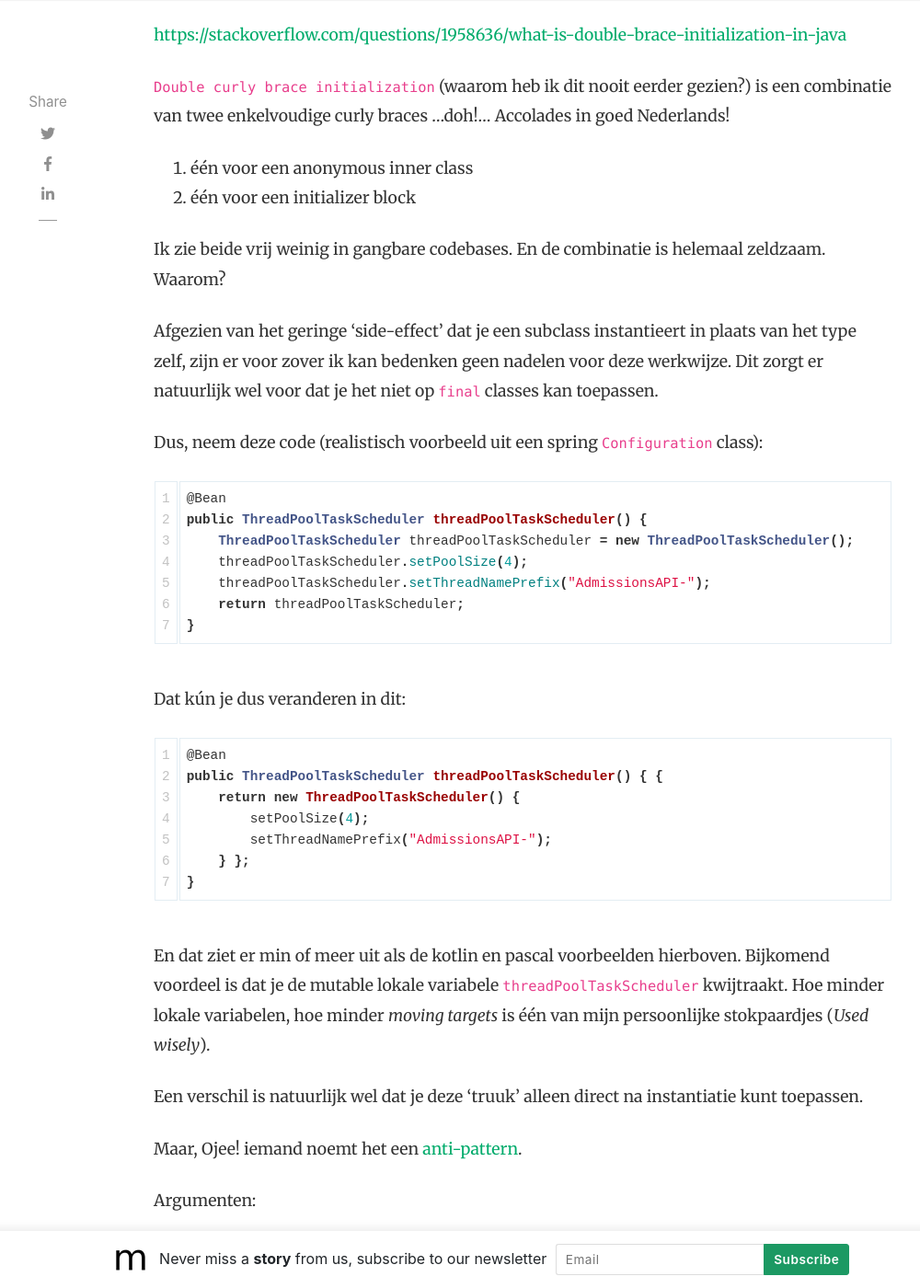
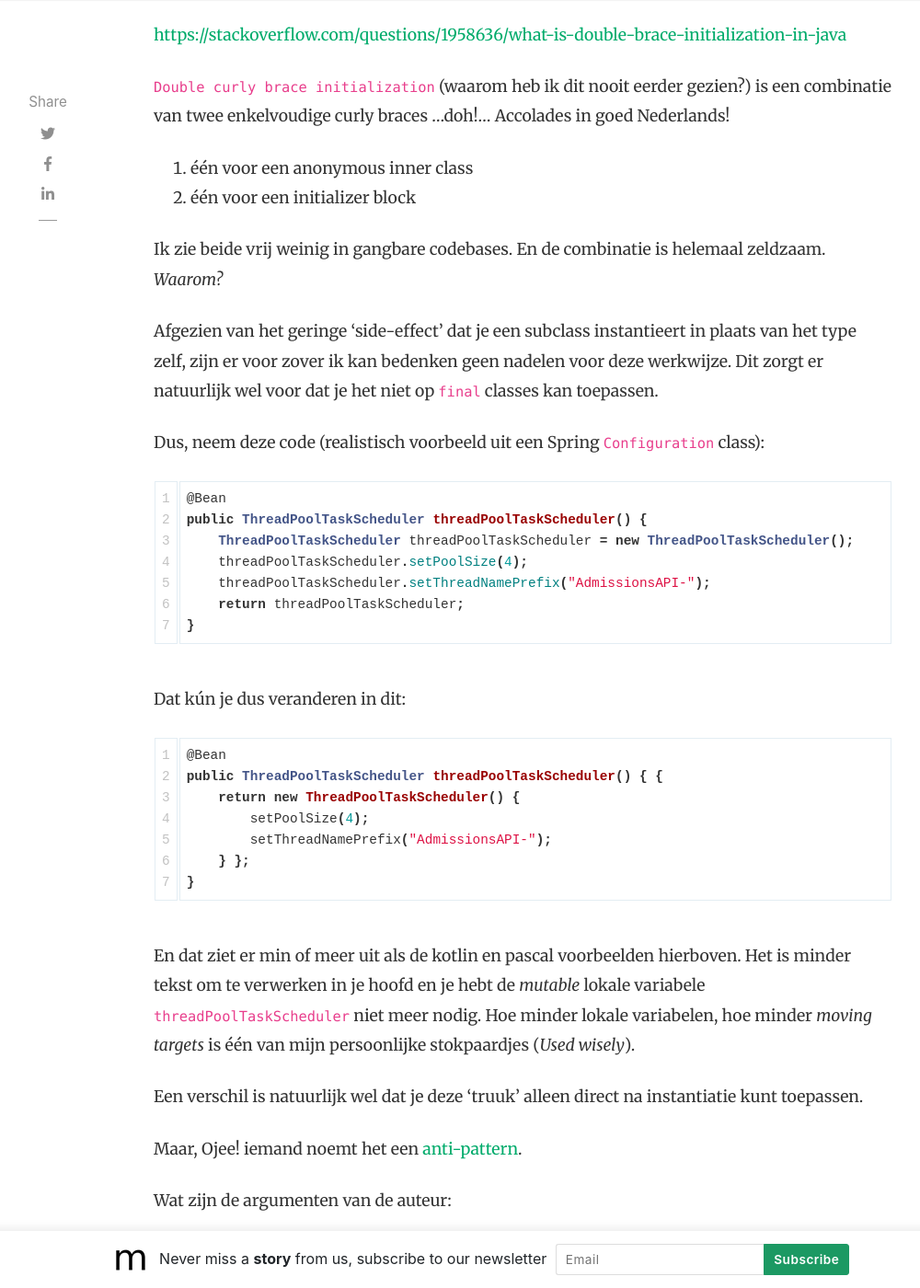
Before and after one commit to TOP-Squad/top-squad.github.io, a Jekyll site: the page built from _posts/2022-07-05-poormans-context-receivers.md, in a window 1280 px wide and 1400 px high, scrolled down 2073 px. Shown: the whole window at 92% size, without its empty margins (118-1118 px from the left). Built offline with Jekyll 4.4.1, drawn with Linux system fonts in a browser that asks for light colours; nearby versions of some CDN libraries; comment, search, counter and statistics services are not loaded; some of the changed text lies outside the part shown.

````diff
--- a/_posts/2022-07-05-poormans-context-receivers.md
+++ b/_posts/2022-07-05-poormans-context-receivers.md
@@ -45,7 +45,7 @@ with(loggingContext) {
 }
 ```
 
-Ik geloof dat onder water pascal meer op javascript lijkt in het opzoeken van variabelen in verschillende contexten, dan kotlin of java, maar dit concept en het keyword zijn dezelfde.
+Ik geloof dat onder water pascal meer op _javascript_ lijkt in het opzoeken van variabelen in verschillende contexten, dan _kotlin_ of _java_, maar dit concept en het keyword zijn dezelfde.
 
 Maar daar gaat deze post niet over. In java bestaan er geen context receivers, dus einde verhaal zou je denken.
 
@@ -65,11 +65,11 @@ new ArrayList<Integer>() { {
 1. één voor een anonymous inner class
 2. één voor een initializer block
 
-Ik zie beide vrij weinig in gangbare codebases. En de combinatie is helemaal zeldzaam. Waarom?
+Ik zie beide vrij weinig in gangbare codebases. En de combinatie is helemaal zeldzaam. _Waarom?_
 
 Afgezien van het geringe 'side-effect' dat je een subclass instantieert in plaats van het type zelf, zijn er voor zover ik kan bedenken geen nadelen voor deze werkwijze. Dit zorgt er natuurlijk wel voor dat je het niet op `final` classes kan toepassen.
 
-Dus, neem deze code (realistisch voorbeeld uit een spring `Configuration` class):
+Dus, neem deze code (realistisch voorbeeld uit een Spring `Configuration` class):
 
 
 ```java
@@ -95,22 +95,22 @@ public ThreadPoolTaskScheduler threadPoolTaskScheduler() { {
 ```
 
 
-En dat ziet er min of meer uit als de kotlin en pascal voorbeelden hierboven. Bijkomend voordeel is dat je de mutable lokale variabele `threadPoolTaskScheduler` kwijtraakt. Hoe minder lokale variabelen, hoe minder _moving targets_ is één van mijn persoonlijke stokpaardjes (_Used wisely_).
-
+En dat ziet er min of meer uit als de kotlin en pascal voorbeelden hierboven. Het is minder tekst om te verwerken in je hoofd en je hebt de  _mutable_ lokale variabele `threadPoolTaskScheduler` niet meer nodig. Hoe minder lokale variabelen, hoe minder _moving targets_ is één van mijn persoonlijke stokpaardjes (_Used wisely_).
 
 Een verschil is natuurlijk wel dat je deze 'truuk' alleen direct na instantiatie kunt toepassen.
 
 
 Maar, Ojee! iemand noemt het een [anti-pattern](https://blog.jooq.org/dont-be-clever-the-double-curly-braces-anti-pattern/).
 
-Argumenten:
+Wat zijn de argumenten van de auteur:
 1. Het is minder leesbaarder.
+
 2. Je creëert, zoals ik al aangaf een inner subclass, wat extra overhead is voor de classloader en de garbage collector
+
 3. De inner subclass bevat een referentie naar het object waar je hem geïnstantieerd hebt. Dat geeft weer extra overhead en leidt tot memory leaks.
 
 
 Mijn tegenargumenten:
-
 1. Het is even wennen, maar als je het patroon herkent, is het leesbaarder. [_Delete as much code as you can_](https://matt-rickard.com/reflections-on-10-000-hours-of-programming/)
 
 2. Klopt in theorie. Maar weegt dit op tegen #1? Dit lijkt me een gevalletje _premature optimization_
````
